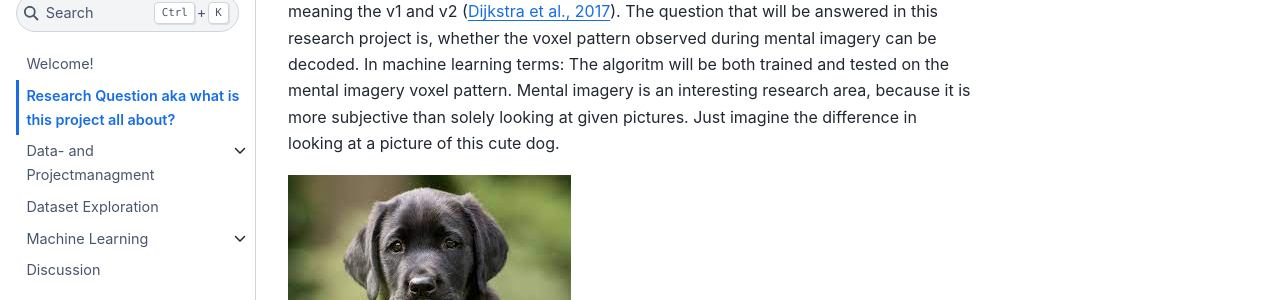
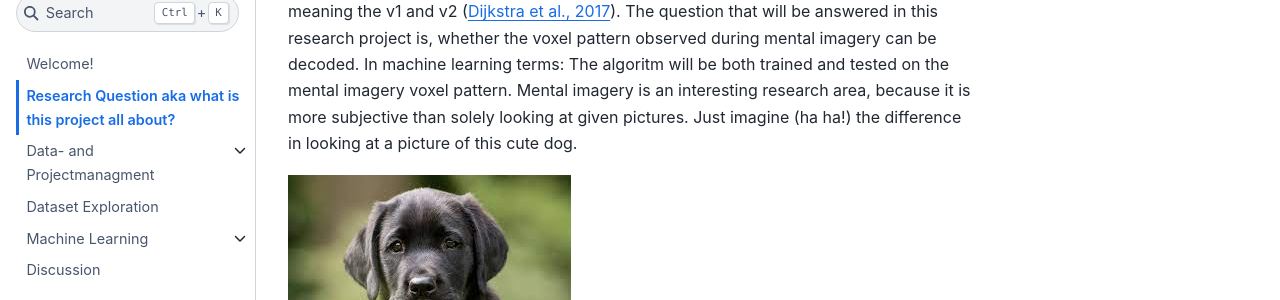
Before and after one commit to JNPauli/Banter, a Jupyter Book: the page built from content/general_information/Research_question.md, in a window 1280 px wide and 900 px high, scrolled down 1113 px. Shown: the part 259-559 px from the top of the window. Built offline with Jupyter Book 1.0.4 settings and Sphinx 7.4.7 and the Sphinx Book theme 1.1.4, drawn with Linux system fonts in a browser that asks for light colours; pages that are not in the unit, such as notebooks, are missing from menus.

Commit message:
improved wording

```diff
--- a/content/general_information/Research_question.md
+++ b/content/general_information/Research_question.md
@@ -2,7 +2,7 @@
 
 ## Introduction to the study of mental imagery
 This research project deals with the field of **visual** mental imagery. Mental imagery refers to the imagination of a certain object, scene, person etc.
-Where are those mental images coming from? What are the underlying mechanisms that explain those images? Mental imagery is tightly related to the so called "blackbox" frequently discussed in cognitive psychology. Simply because there seems to be no way to take a somewhat objective look into the mind of a person. The study of mental imagery is absurd, because on the one hand it seems almost impossible to study, while on the other hand it is something that everyone can relate to, except for persons that suffer from [aphantasia](https://www.sciencedirect.com/science/article/pii/S0010945215001781?casa_token=Ad1leUlQgA8AAAAA:T5iGAVnFXdtLwX9kdoluttOZwwCVPHEGN0NrlxYOiyWtzOOVDQ3HHcK8_EnaYjgtv7oOMs_q5g) (Zeman et al., 2015). Imagery gives richeness to introspective episodes, for example in memory or daydreaming and has been studied for over 140 years ([Galton, 1880](https://academic.oup.com/mind/article-abstract/os-V/19/301/2848572?redirectedFrom=fulltext&login=false)). Galton famously introduced the "breakfast-table-survey" to study mental imagery. However, since 1880 a lot changes in the field of cognitive neuropsychology. Especially neuroimaging methods lead to a breakthrough in studying the famous **blackbox**.
+Where are those mental images coming from? What are the underlying mechanisms that explain those images? Mental imagery is tightly related to the so called "blackbox" frequently discussed in cognitive psychology. Simply because there seems to be no way to take a somewhat objective look into the mind of a person. The study of mental imagery is absurd, because on the one hand it seems almost impossible to study, while on the other hand it is something that everyone can relate to, except for persons that suffer from [aphantasia](https://www.sciencedirect.com/science/article/pii/S0010945215001781?casa_token=Ad1leUlQgA8AAAAA:T5iGAVnFXdtLwX9kdoluttOZwwCVPHEGN0NrlxYOiyWtzOOVDQ3HHcK8_EnaYjgtv7oOMs_q5g) (Zeman et al., 2015). Imagery gives richeness to introspective episodes, for example in memory or daydreaming and has been studied for over 140 years ([Galton, 1880](https://academic.oup.com/mind/article-abstract/os-V/19/301/2848572?redirectedFrom=fulltext&login=false)). Galton famously introduced the "breakfast-table-survey" to study mental imagery. However, since 1880 a lot changes in the field of cognitive neuropsychology. Especially neuroimaging methods lead to a breakthrough in studying the famous `blackbox`.
 
 Nowdays, mental imagery is typically investigated by combining functional magnet resonance imaging (fMRI) and machine learning techniques. fMRI has the adavantage of a high spatial resolution, altough it comes with a poor temporal resolution. The given brain activity, recorded in the fMRI, can then be decoded through machine learning classifier. A popular approach would be to use a classifier like the logistic regression or the support vector machine. To decode brain activity means, in general, to classify the activity into a given category. For example, a participant could look at cats and dogs in an fMRI experiment. Decoding in this example would mean that the machine learning algorithm could predict, whether the participant was looking at a dog or a cat, given the respective voxel pattern. In terms of mental imagery, the participant would imagine those images of a cat or dog. Decoding has been around many years and has been proven to work quite well, see [Naselaris et al., 2011](https://www.sciencedirect.com/science/article/pii/S1053811910010657?casa_token=1Uey6U2ByjwAAAAA:6qHcdw5hdNlKg6e-WymuGXcqPSg2zu648D_dCGAQNe5DEtIpaQp4h8DE-EdaCCbLw8DVA-uE9A).
 
@@ -10,7 +10,7 @@
 (Shen et al., 2019)
 
 To be a bit more neuroscientific, visual mental imagery involves both anatomical and functional parts of the visual cortex ([Pearson, 2019](https://www.nature.com/articles/s41583-019-0202-9)). It can be both voluntary and involuntary and depends on combined information retrieved from the memory system. When talking about decoding visual imagery, mainly the early visual areas are involved, meaning the v1 and v2 ([Dijkstra et al., 2017](https://www.ncbi.nlm.nih.gov/pmc/articles/PMC6596858/)).
-The question that will be answered in this research project is, whether the voxel pattern observed during mental imagery can be decoded. In machine learning terms: The algoritm will be both trained and tested on the mental imagery voxel pattern. Mental imagery is an interesting research area, because it is more subjective than solely looking at given pictures. Just imagine the difference in looking at a picture of this cute dog.
+The question that will be answered in this research project is, whether the voxel pattern observed during mental imagery can be decoded. In machine learning terms: The algoritm will be both trained and tested on the mental imagery voxel pattern. Mental imagery is an interesting research area, because it is more subjective than solely looking at given pictures. Just imagine (ha ha!) the difference in looking at a picture of this cute dog.
 
 ![dog](dog.png)
 
```
Also changed, not shown: content/Discussion/Results.md (+15 -8 lines), content/index.md (+5 -1 lines).
